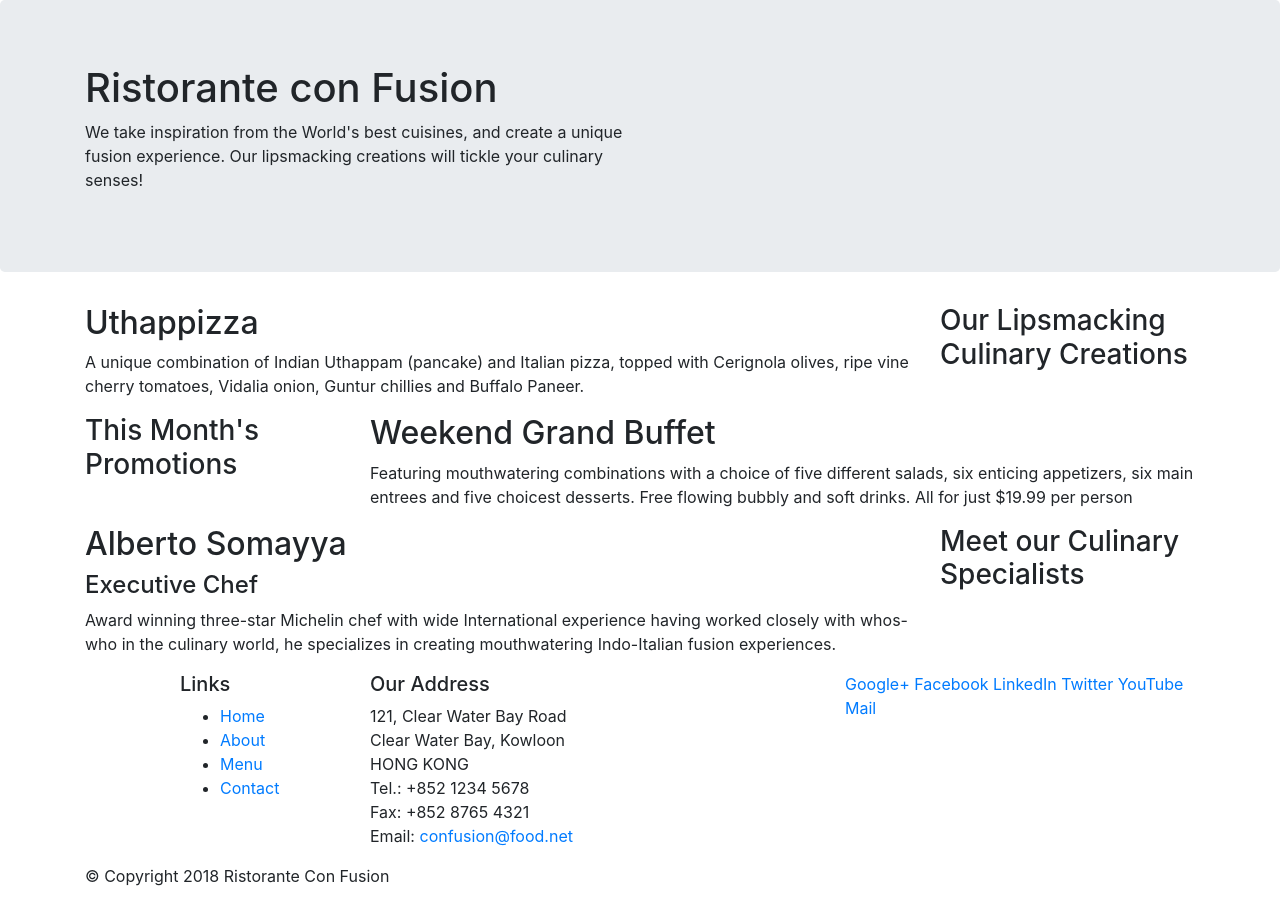
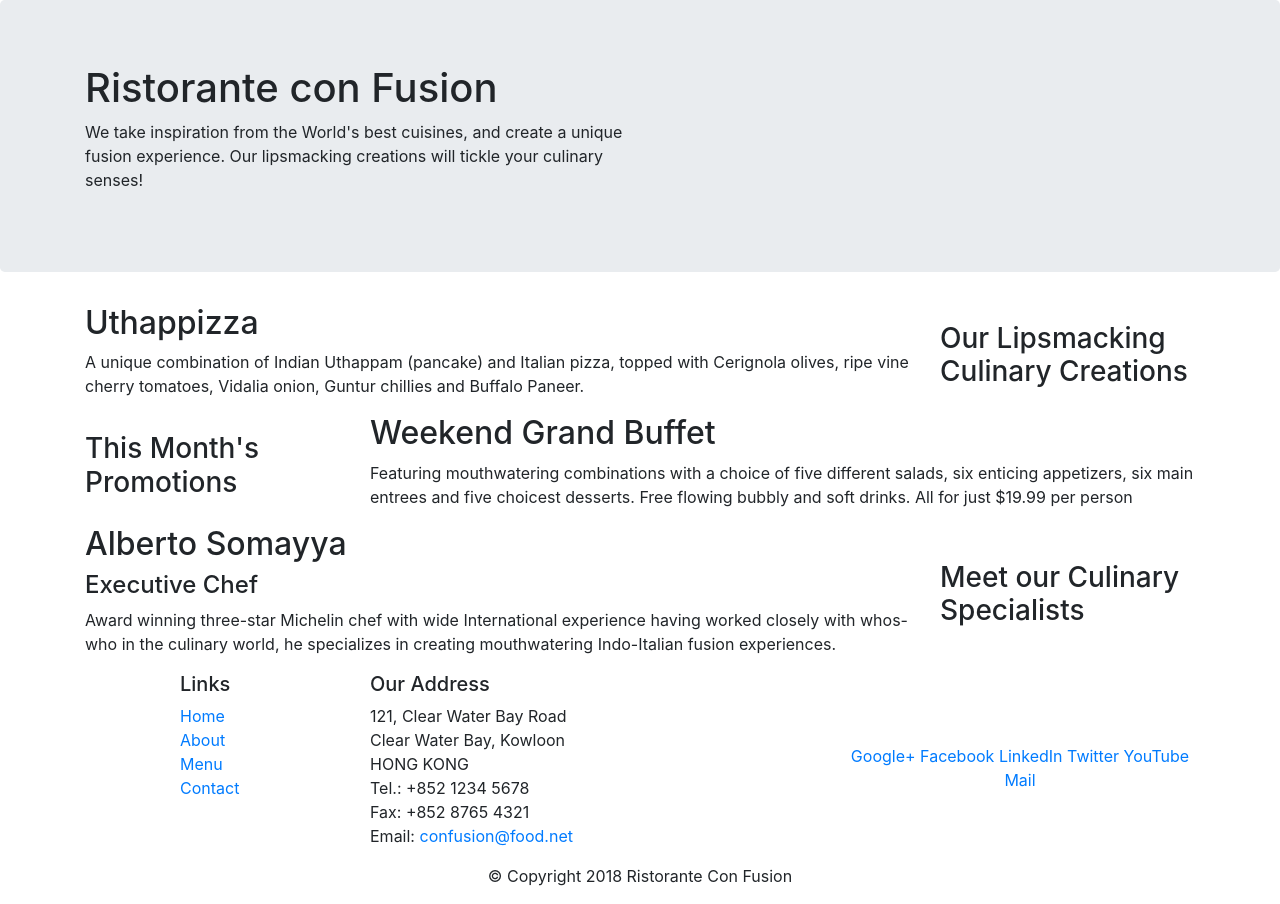
Before and after one commit to joe912/coursera1, a website: page index.html in a window 1280 px wide. Drawn offline with nearby package versions, Linux system fonts and the light colour scheme.

Commit message:
bootstrap grid 2

```diff
--- a/index.html
+++ b/index.html
@@ -9,6 +9,7 @@
 
         <!-- Bootstrap CSS -->
         <link rel="stylesheet" href="node_modules/bootstrap/dist/css/bootstrap.min.css">
+        <link rel="stylesheet" href="css/styles.css" >
     <title>Ristorante Con Fusion</title>
 </head>
 
@@ -16,7 +17,7 @@
 
     <header class="jumbotron">
         <div class="container">
-            <div class="row">
+            <div class="row row-header">
                 <div class="col-12 col-sm-6">
                     <h1>Ristorante con Fusion</h1>
                     <p>We take inspiration from the World's best cuisines, and create a unique fusion experience. Our lipsmacking creations will tickle your culinary senses!</p>
@@ -28,7 +29,7 @@
     </header>
 
     <div class="container">
-        <div class="row">
+        <div class="row row-content align-items-center">
             <div class="col-12 col-sm-4 order-sm-last col-md-3">
                 <h3>Our Lipsmacking Culinary Creations</h3>
             </div>
@@ -39,7 +40,7 @@
         </div>
 
 
-        <div class="row">
+        <div class="row row-content align-items-center">
             <div class="col-12 col-sm-4 col-md-3">
                 <h3>This Month's Promotions</h3>
             </div>
@@ -49,7 +50,7 @@
             </div>
         </div>
 
-        <div class="row">
+        <div class="row row-content align-items-center">
             <div class="col-12 col-sm-4 order-sm-last col-md-3">
                 <h3>Meet our Culinary Specialists</h3>
             </div>
@@ -62,11 +63,11 @@
     </div>
 
     <footer class="container">
-        <div >
+        <div class="footer">
             <div class="row">
                 <div class="col-4 offset-1 col-sm-2">
                     <h5>Links</h5>
-                    <ul>
+                    <ul class="list-unstyled">
                         <li><a href="#">Home</a></li>
                         <li><a href="#">About</a></li>
                         <li><a href="#">Menu</a></li>
@@ -75,7 +76,7 @@
                 </div>
                 <div class="col-7 col-sm-5">
                     <h5>Our Address</h5>
-                    <address>
+                    <address class="address">
 		              121, Clear Water Bay Road<br>
 		              Clear Water Bay, Kowloon<br>
 		              HONG KONG<br>
@@ -84,8 +85,8 @@
 		              Email: <a href="mailto:confusion@food.net">confusion@food.net</a>
 		           </address>
                 </div>
-                <div class="col-12 col-sm-4">
-                    <div>
+                <div class="col-12 col-sm-4 align-self-center">
+                    <div class="text-center">
                         <a href="http://google.com/+">Google+</a>
                         <a href="http://www.facebook.com/profile.php?id=">Facebook</a>
                         <a href="http://www.linkedin.com/in/">LinkedIn</a>
@@ -95,7 +96,7 @@
                     </div>
                 </div>
            </div>
-           <div class="row">
+           <div class="row justify-content-center">
                 <div class="col-auto">
                     <p>© Copyright 2018 Ristorante Con Fusion</p>
                 </div>
```
